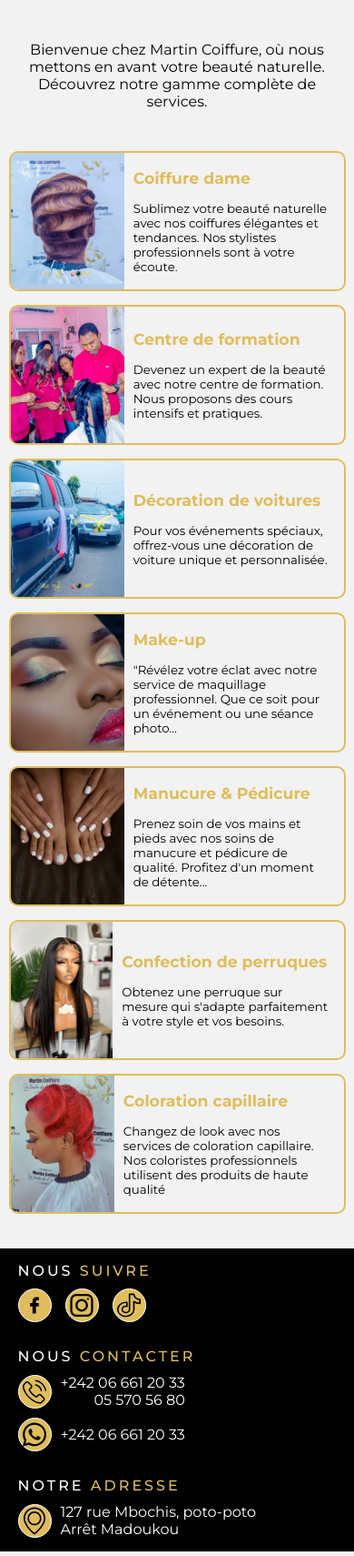
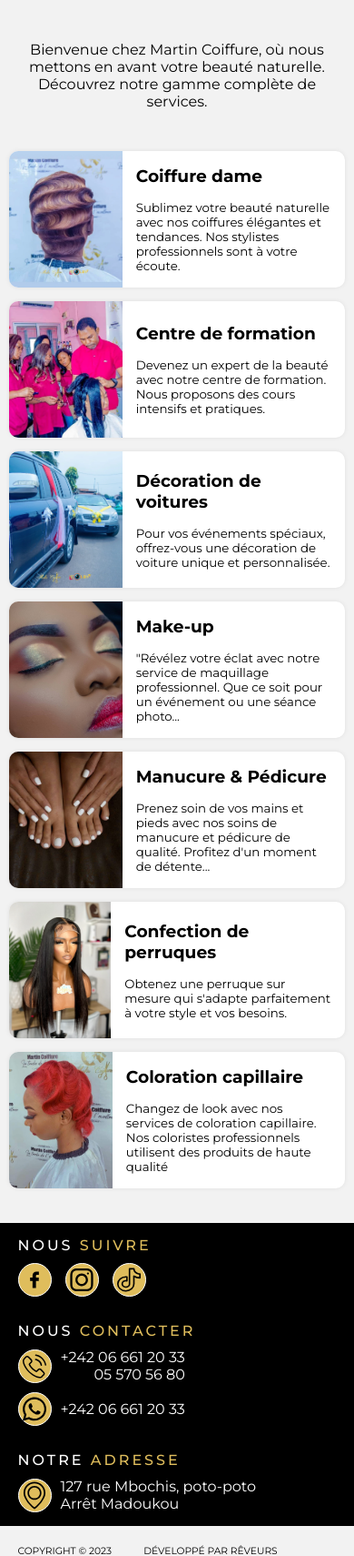
Before and after one commit to Francisny03/martin-coiffure, a PHP site: page /service.php in a window 390 px wide. Shown: the part 250-1960 px from the top of the page at 91% size. Run offline with PHP 8.4, Linux system fonts and the light colour scheme; some libraries are stand-ins or nearby versions.

Commit message:
service changes

```diff
--- a/CSS/phone.css
+++ b/CSS/phone.css
@@ -492,8 +492,7 @@
     }
 
     .service_page_items {
-        background-color: var(--bg_color);
-        border: 2px solid var(--dots-color);
+        background-color: #ffffff;
         border-radius: 10px;
         overflow: hidden;
         display: flex;
@@ -501,6 +500,8 @@
         min-width: 99%;
         height: 150px;
         align-items: center;
+        /* border: 2px solid var(--dots-color); */
+        box-shadow: 0px 0px 5px 0px #00000014;
     }
 
     .service_page_items img {
@@ -512,19 +513,20 @@
     }
 
     .service_page_items_text {
-        padding-left: 10px;
+        padding-left: 15px;
         padding-right: 10px;
     }
 
     .service_page_items_text h1 {
-        color: var(--dots-color);
-        font-size: 13pt;
+        color: var(--menu_color);
+        font-size: 14pt;
     }
 
     .service_page_items_text p {
         text-align: left;
         padding-top: 15px;
         max-width: 98%;
+        color: #000000;
         font-size: 10pt;
     }
 
--- a/CSS/style.css
+++ b/CSS/style.css
@@ -710,8 +710,8 @@ h4 {
 }
 
 .service_page_items {
-  background-color: var(--bg_color);
-  border: 2px solid var(--dots-color);
+  background-color: #ffffff;
+  /* border: 2px solid var(--dots-color); */
   border-radius: 10px;
   overflow: hidden;
   display: flex;
@@ -719,6 +719,7 @@ h4 {
   min-width: 450px;
   height: 250px;
   align-items: center;
+  box-shadow: 0px 0px 5px 0px #00000003;
 }
 
 .service_page_items img {
@@ -730,19 +731,21 @@ h4 {
 }
 
 .service_page_items_text {
-  padding-left: 10px;
+  padding-left: 15px;
   padding-right: 10px;
 }
 
 .service_page_items_text h1 {
-  color: var(--dots-color);
-  font-size: 20pt;
+  color: var(--menu_color);
+  font-size: 18pt;
 }
 
 .service_page_items_text p {
   text-align: justify;
   padding-top: 15px;
   max-width: 93%;
+  color: #000000;
+  font-size: 11pt;
 }
 
 
```
